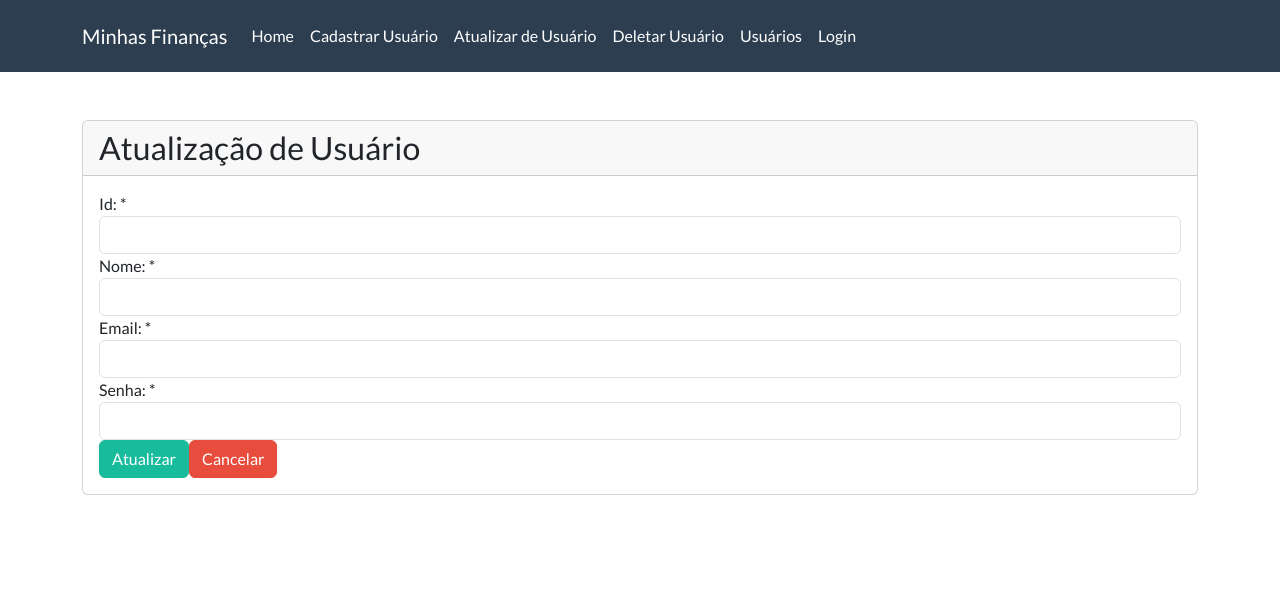
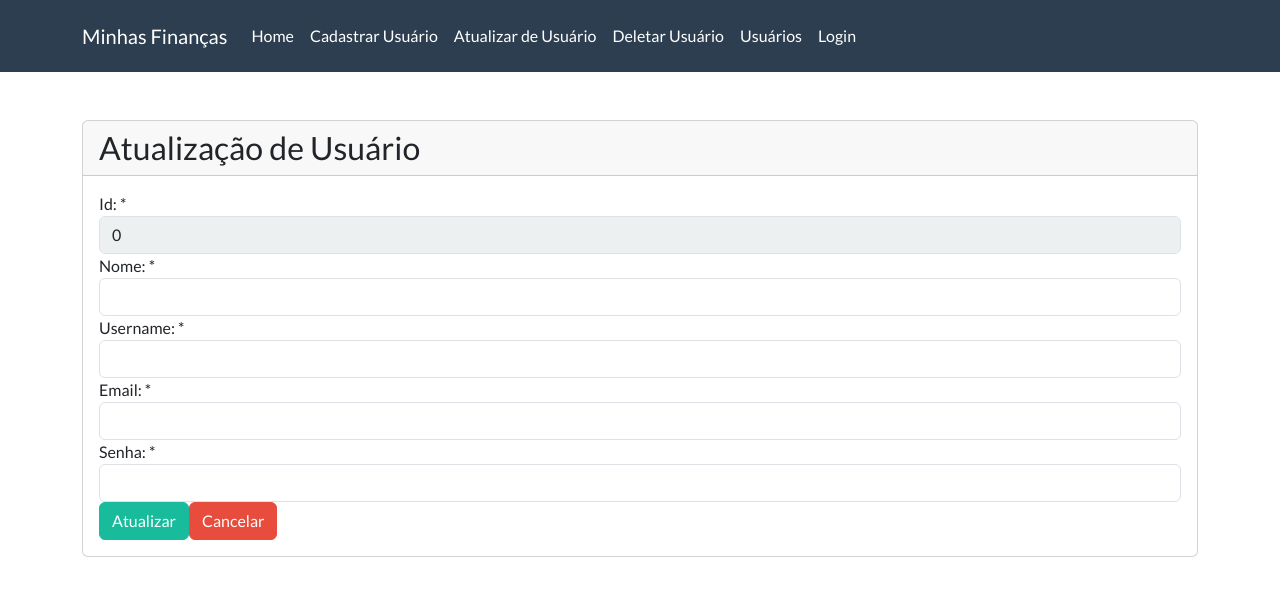
Before and after one commit to elenilsonvieira/myfinances-front, a React (Create React App) app: page /updateUser/1 in a window 1280 px wide. Shown: the top 596 px of the page. Built offline with nearby package versions, Linux system fonts and the light colour scheme; no server answers.

Commit message:
Tela de atualização de usuário funcionando corretamente

```diff
--- a/src/components/UsersTable.js
+++ b/src/components/UsersTable.js
@@ -7,6 +7,7 @@ export default props => {
             <tr key={user.id}>
                 <td>{user.id}</td>
                 <td>{user.name}</td>
+                <td>{user.username}</td>
                 <td>{user.email}</td>
                 <td>
                     <button type="button"   title="Editar"
@@ -30,6 +31,7 @@ export default props => {
                 <tr>
                     <th scope="col">Id</th>
                     <th scope="col">Name</th>
+                    <th scope="col">Username</th>
                     <th scope="col">Email</th>
                     <th scope="col">Ações</th>
                 </tr>
--- a/src/screens/updateUser/UpdateUser.js
+++ b/src/screens/updateUser/UpdateUser.js
@@ -13,13 +13,14 @@ class UpdateUser extends React.Component{
         id: 0,
         name : '',
         email: '',
+        username: '',
         password: '',
     }
 
     componentDidMount(){
         const params = this.props.match.params;
         const id = params.id;
-        this.setState({id});
+        this.findById(id);
     }
 
     update = () => {
@@ -27,6 +28,7 @@ class UpdateUser extends React.Component{
             {
                 name: this.state.name,
                 email: this.state.email,
+                username: this.state.username,
                 password: this.state.password
             }
         ).then( response =>
@@ -44,6 +46,27 @@ class UpdateUser extends React.Component{
         this.props.history.push('/');
     }
 
+    findById = (userId) => {
+        axios.get(`http://localhost:8080/api/user?id=${userId}`)
+        .then( response =>
+            {
+                const user = response.data[0];
+                const id = user.id;
+                const username = user.username;
+                const name = user.name;
+                const email = user.email;
+
+                console.log('userrrrrr', id, username, name, email);
+
+                this.setState({id, username, name, email});
+            }
+        ).catch( error =>
+            {
+                console.log(error.response);
+            }
+        );
+    }
+
     render(){
         return (
             <div className='container'>
@@ -54,7 +77,9 @@ class UpdateUser extends React.Component{
                                 <FormGroup label="Id: *" htmlFor="inputId">
                                     <input type="text"
                                         id="inputId"
+                                        disabled={true}
                                         className="form-control"
+                                        value={this.state.id}
                                         name="name"
                                         onChange={e => this.setState({id: e.target.value})} />
                                 </FormGroup>
@@ -62,13 +87,23 @@ class UpdateUser extends React.Component{
                                     <input type="text"
                                         id="inputname"
                                         className="form-control"
+                                        value={this.state.name}
                                         name="name"
                                         onChange={e => this.setState({name: e.target.value})} />
+                                </FormGroup>
+                                <FormGroup label="Username: *" htmlFor="inputUsername">
+                                    <input type="text"
+                                        id="inputUsername"
+                                        className="form-control"
+                                        value={this.state.username}
+                                        name="username"
+                                        onChange={e => this.setState({username: e.target.value})} />
                                 </FormGroup>
                                 <FormGroup label="Email: *" htmlFor="inputEmail">
                                     <input type="email"
                                         id="inputEmail"
                                         className="form-control"
+                                        value={this.state.email}
                                         name="email"
                                         onChange={e => this.setState({email: e.target.value})} />
                                 </FormGroup>
@@ -76,6 +111,7 @@ class UpdateUser extends React.Component{
                                     <input type="password"
                                         id="inputpassword"
                                         className="form-control"
+                                        value={this.state.password}
                                         name="password"
                                         onChange={e => this.setState({password: e.target.value})} />
                                 </FormGroup>
```
